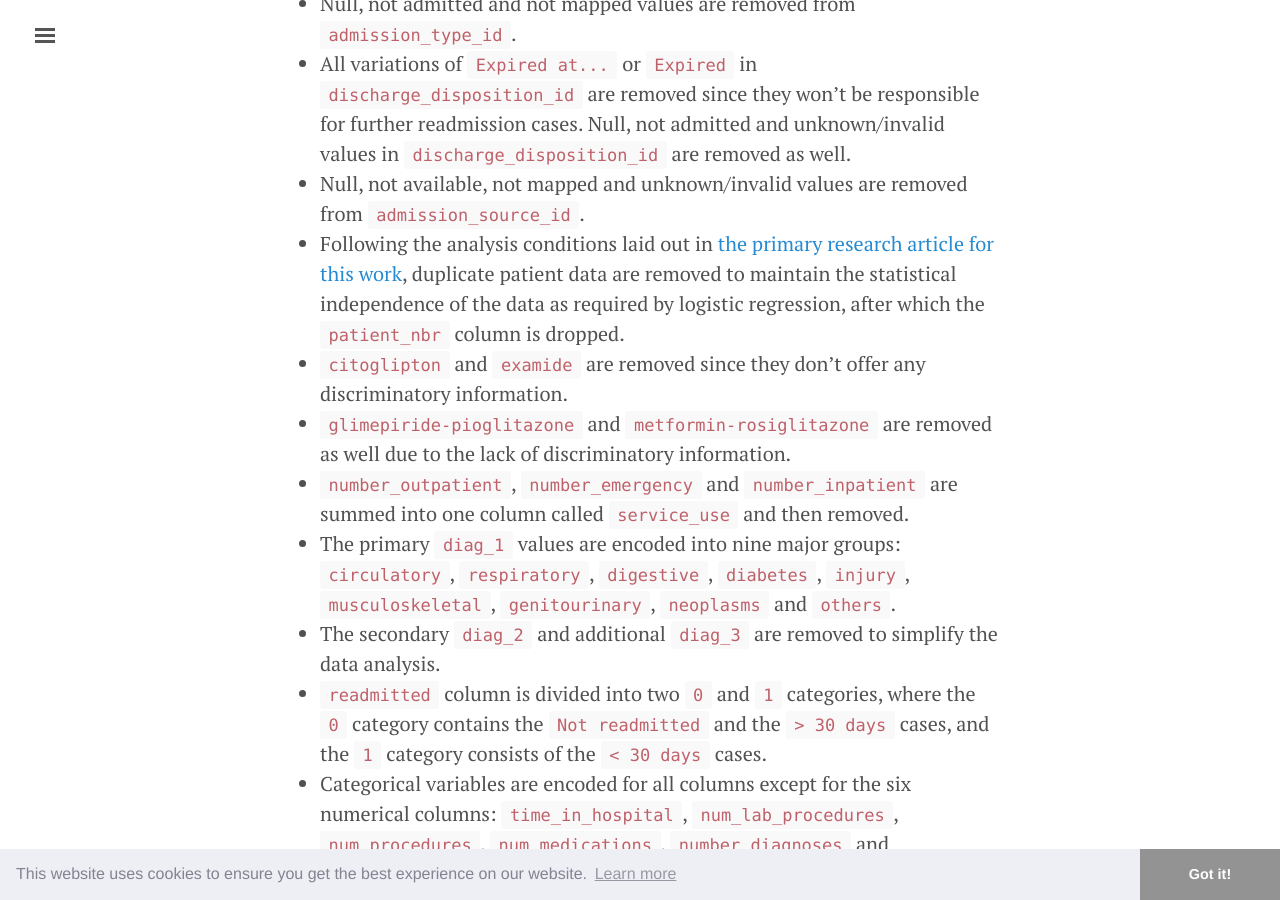
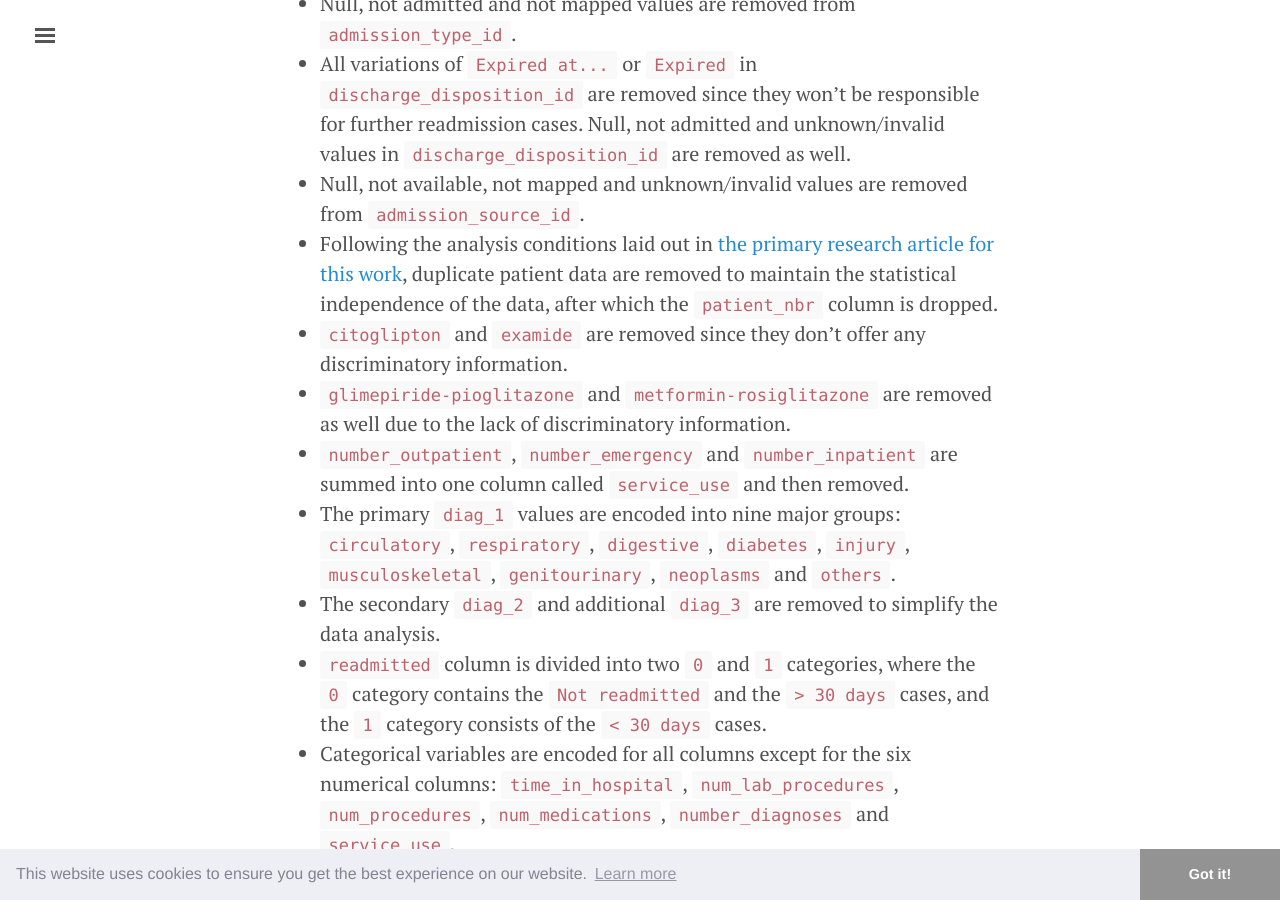
Before and after one commit to capac/personal-homepage, a Jekyll site: the page built from _posts/2021-01-30-diabetes-readmissions-in-hospitals.md, in a window 1280 px wide and 900 px high, scrolled down 4177 px. Built offline with Jekyll 4.4.1, drawn with Linux system fonts in a browser that asks for light colours; comment, search, counter and statistics services are not loaded.

Commit message:
Corrected statement on statistical independence of data in feature engineering section

```diff
--- a/_posts/2021-01-30-diabetes-readmissions-in-hospitals.md
+++ b/_posts/2021-01-30-diabetes-readmissions-in-hospitals.md
@@ -70,7 +70,7 @@ A summary of the data preparation and feature engineering that are performed in
  - Null, not admitted and not mapped values are removed from `admission_type_id`.
  - All variations of `Expired at...` or `Expired` in `discharge_disposition_id` are removed since they won't be responsible for further readmission cases. Null, not admitted and unknown/invalid values in `discharge_disposition_id` are removed as well.
  - Null, not available, not mapped and unknown/invalid values are removed from `admission_source_id`.
- - Following the analysis conditions laid out in [the primary research article for this work](https://www.hindawi.com/journals/bmri/2014/781670/), duplicate patient data are removed to maintain the statistical independence of the data as required by logistic regression, after which the `patient_nbr` column is dropped.
+ - Following the analysis conditions laid out in [the primary research article for this work](https://www.hindawi.com/journals/bmri/2014/781670/), duplicate patient data are removed to maintain the statistical independence of the data, after which the `patient_nbr` column is dropped.
  - `citoglipton` and `examide` are removed since they don't offer any discriminatory information.
  - `glimepiride-pioglitazone` and `metformin-rosiglitazone` are removed as well due to the lack of discriminatory information.
  - `number_outpatient`, `number_emergency` and `number_inpatient` are summed into one column called `service_use` and then removed.
```
